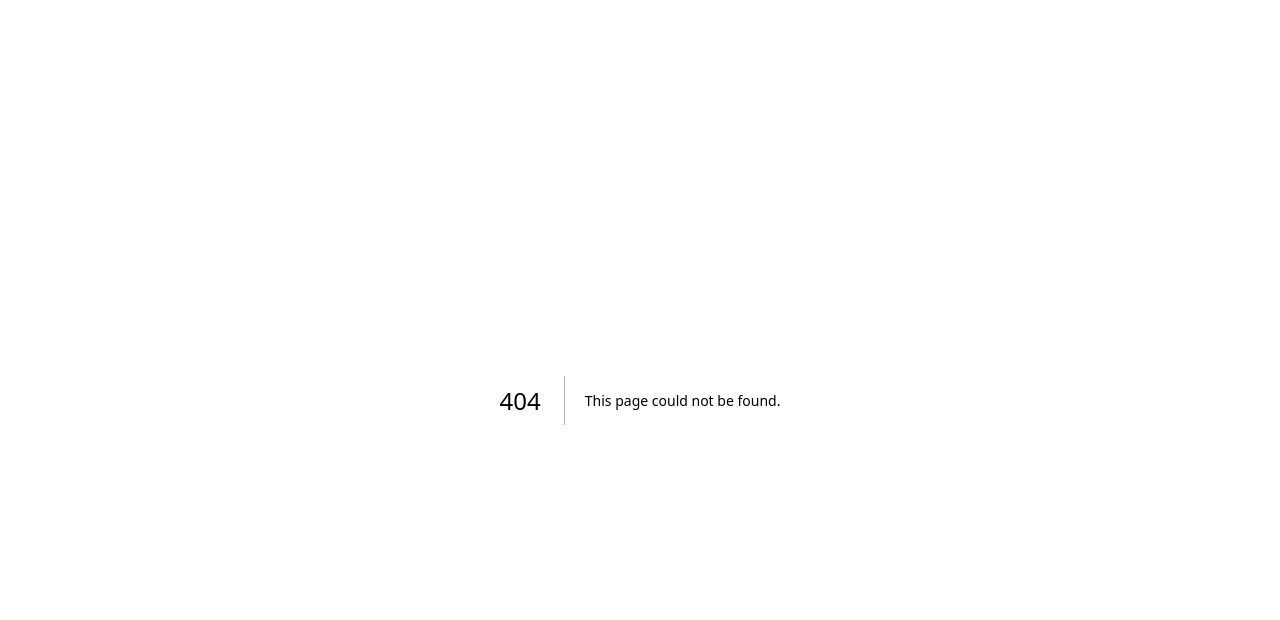
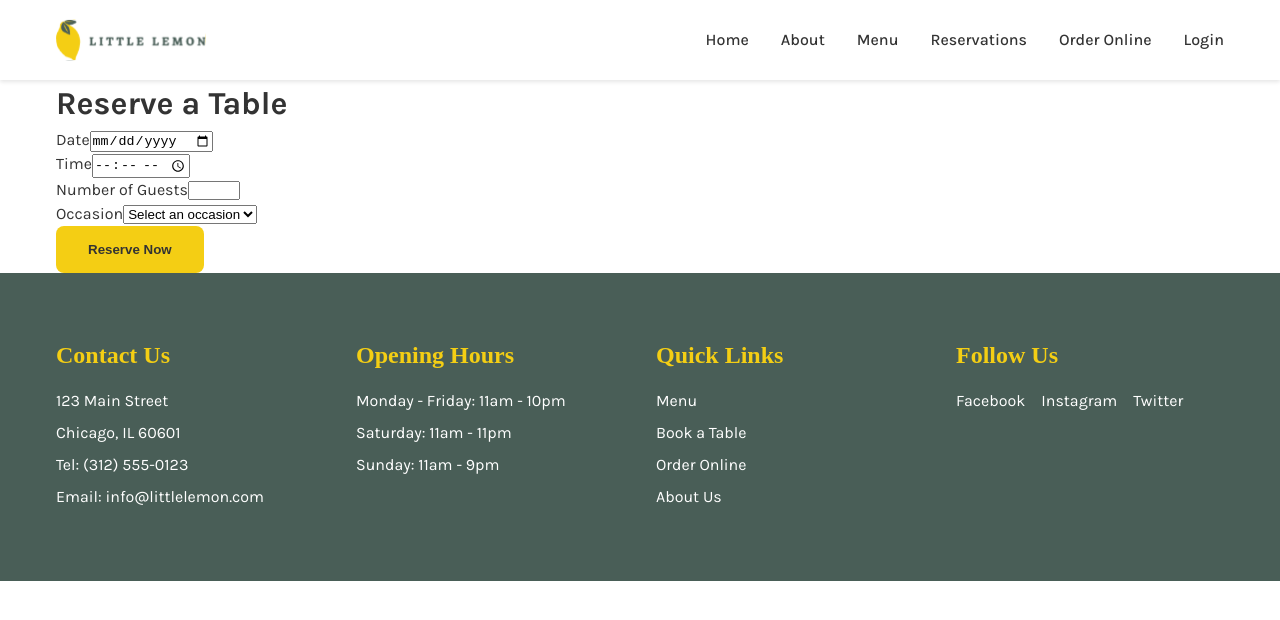
Before and after one commit to deka641/little_lemon-table_reservation, a Next.js app: page /reservations in a window 1280 px wide. Before the commit this address had no page. Shown: the top 620 px of the page. Built offline with nearby package versions, Linux system fonts and the light colour scheme; a web font is replaced by a local one.

Commit message:
refactored component structured and added placeholder content

```diff
--- a/components/Main.js
+++ b/components/Main.js
@@ -1,11 +1,14 @@
 import Hero from './Hero';
 import Specials from './Specials';
+import CustomersSay from './CustomersSay';
+import Chicago from './Chicago';
 
 export default function Main() {
   return (
     <main>
       <Hero />
       <Specials />
+      <CustomersSay />
     </main>
   );
 }
--- /dev/null
+++ b/components/ReserveTable.js
@@ -0,0 +1,54 @@
+'use client';
+
+export default function ReserveTable() {
+    return (
+      <>
+        <main className="container py-8">
+          <div className="max-w-2xl mx-auto">
+            <h1 className="text-4xl font-display font-medium mb-8">Reserve a Table</h1>
+            <form className="space-y-6">
+              <div>
+                <label htmlFor="date" className="block text-sm font-medium mb-2">Date</label>
+                <input
+                  type="date"
+                  id="date"
+                  className="w-full p-2 border rounded-md"
+                />
+              </div>
+              <div>
+                <label htmlFor="time" className="block text-sm font-medium mb-2">Time</label>
+                <input
+                  type="time"
+                  id="time"
+                  className="w-full p-2 border rounded-md"
+                />
+              </div>
+              <div>
+                <label htmlFor="guests" className="block text-sm font-medium mb-2">Number of Guests</label>
+                <input
+                  type="number"
+                  id="guests"
+                  min="1"
+                  max="10"
+                  className="w-full p-2 border rounded-md"
+                />
+              </div>
+              <div>
+                <label htmlFor="occasion" className="block text-sm font-medium mb-2">Occasion</label>
+                <select id="occasion" className="w-full p-2 border rounded-md">
+                  <option value="">Select an occasion</option>
+                  <option value="birthday">Birthday</option>
+                  <option value="anniversary">Anniversary</option>
+                  <option value="business">Business</option>
+                  <option value="other">Other</option>
+                </select>
+              </div>
+              <button type="submit" className="button button-primary w-full">
+                Reserve Now
+              </button>
+            </form>
+          </div>
+        </main>
+      </>
+    );
+  }
--- a/components/Specials.js
+++ b/components/Specials.js
@@ -12,7 +12,6 @@ export default function Specials() {
             Online Menu
           </Link>
         </div>
-
         <div className="specials-grid">
           <article className="special-card">
             <Image
--- /dev/null
+++ b/pages/reservations.js
@@ -0,0 +1,13 @@
+import Nav from '../components/Nav';
+import ReserveTable from '../components/ReserveTable';
+import Footer from '../components/Footer';
+
+export default function Reservations() {
+  return (
+    <>
+      <Nav />
+      <ReserveTable />
+      <Footer />
+    </>
+  );
+}
--- a/styles/globals.css
+++ b/styles/globals.css
@@ -215,6 +215,109 @@ body {
   font-weight: 500;
 }
 
+/* Testimonials Section */
+.testimonials {
+  background-color: var(--color-gray-light);
+  padding: 4rem 0;
+}
+
+.testimonials-title {
+  font-family: var(--font-display);
+  font-size: 40px;
+  font-weight: 500;
+  text-align: center;
+  margin-bottom: 3rem;
+}
+
+.testimonials-grid {
+  display: grid;
+  grid-template-columns: repeat(auto-fit, minmax(280px, 1fr));
+  gap: 2rem;
+}
+
+.testimonial-card {
+  background: white;
+  padding: 2rem;
+  border-radius: 16px;
+  box-shadow: 0 4px 6px rgba(0,0,0,0.1);
+}
+
+.testimonial-rating {
+  color: var(--color-primary-yellow);
+  font-size: 24px;
+  margin-bottom: 1rem;
+}
+
+.testimonial-profile {
+  display: flex;
+  align-items: center;
+  gap: 1rem;
+  margin-bottom: 1rem;
+}
+
+.testimonial-image {
+  border-radius: 50%;
+  object-fit: cover;
+}
+
+.testimonial-name {
+  font-weight: 700;
+  font-size: 18px;
+}
+
+.testimonial-text {
+  color: var(--color-gray-dark);
+  font-style: italic;
+}
+
+/* Chicago Section */
+.chicago {
+  padding: 4rem 0;
+}
+
+.chicago-container {
+  display: grid;
+  grid-template-columns: 50% 50%;
+  gap: 4rem;
+  align-items: center;
+}
+
+.chicago-content {
+  padding-right: 2rem;
+}
+
+.chicago-title {
+  font-family: var(--font-display);
+  font-size: 64px;
+  font-weight: 500;
+  color: var(--color-primary-green);
+  margin-bottom: 0.5rem;
+}
+
+.chicago-subtitle {
+  font-family: var(--font-display);
+  font-size: 40px;
+  font-weight: 400;
+  margin-bottom: 2rem;
+}
+
+.chicago-text {
+  font-size: 18px;
+  margin-bottom: 1.5rem;
+  max-width: 65ch;
+}
+
+.chicago-images {
+  display: grid;
+  grid-template-columns: 1fr 1fr;
+  gap: 1rem;
+}
+
+.chicago-image {
+  border-radius: 16px;
+  object-fit: cover;
+}
+
 /* Footer */
 .footer {
   background-color: var(--color-primary-green);
@@ -264,7 +367,8 @@ body {
 
 /* Responsive Design */
 @media (max-width: 768px) {
-  .hero-container {
+  .hero-container,
+  .chicago-container {
     grid-template-columns: 1fr;
     text-align: center;
   }
@@ -287,4 +391,12 @@ body {
   .social-links {
     justify-content: center;
   }
+
+  .chicago-content {
+    padding-right: 0;
+  }
+
+  .chicago-images {
+    grid-template-columns: 1fr;
+  }
 }
```
Also changed, not shown: components/Chicago.js (added, +42 -0 lines), components/CustomersSay.js (added, +54 -0 lines), pages/about.js (added, +13 -0 lines), pages/login.js (added, +12 -0 lines), pages/menu.js (added, +13 -0 lines), pages/order.js (added, +13 -0 lines).
